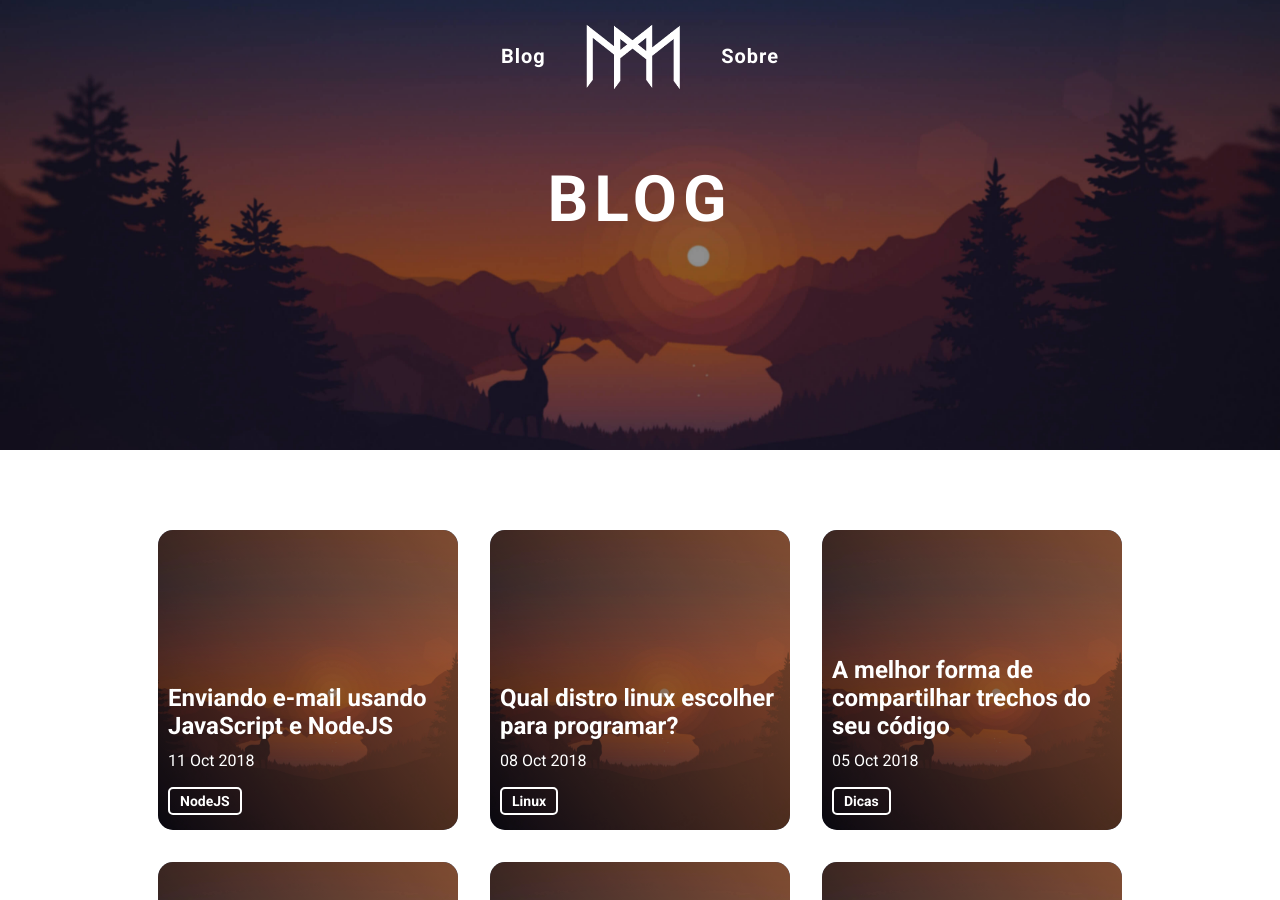
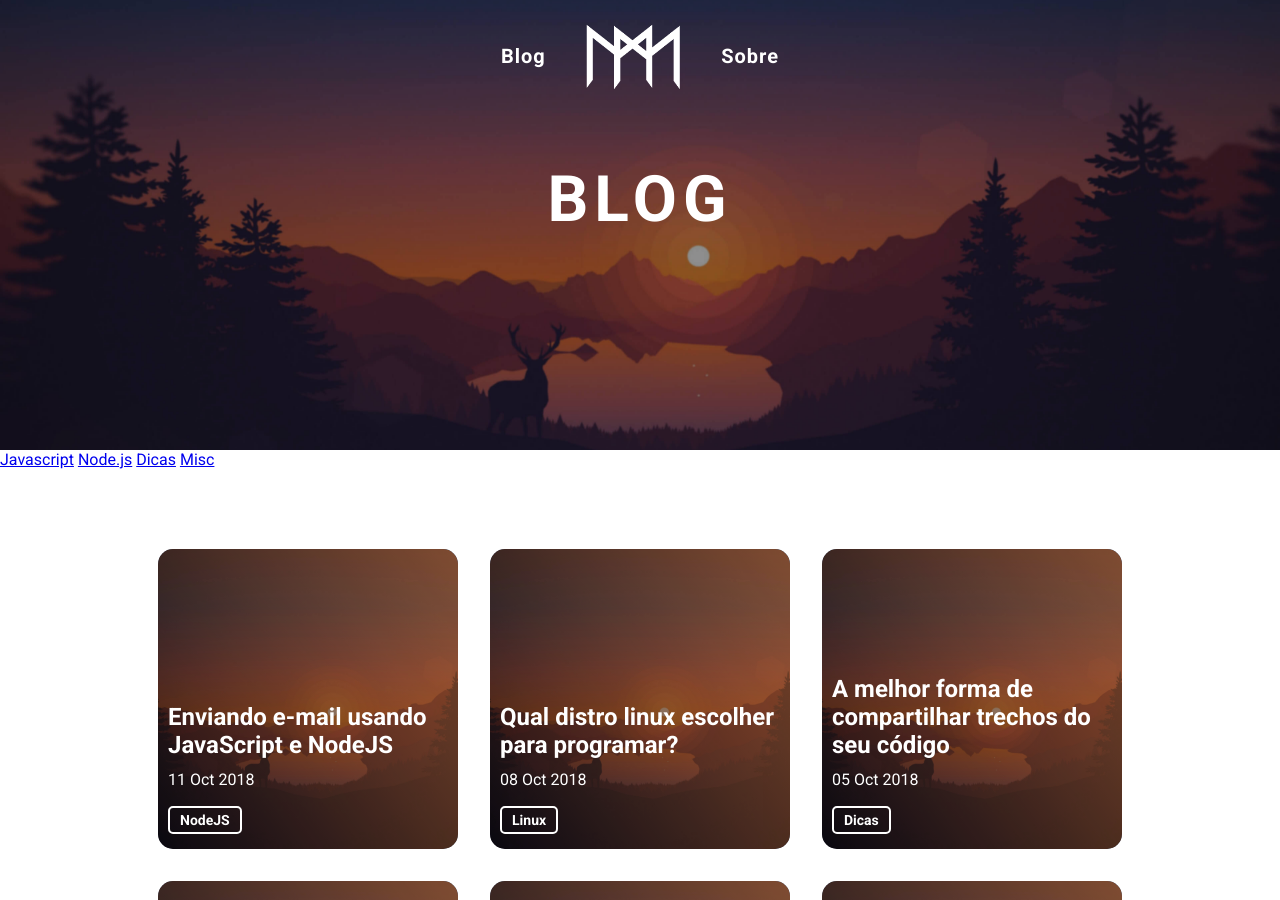
Before and after one commit to mauriciomutte/old-mauriciomutte.github.io, a Jekyll site: the page built from blog.html, in a window 1280 px wide and 900 px high. Built offline with Jekyll 4.4.1, drawn with Linux system fonts in a browser that asks for light colours.

Commit message:
Add caregories section in blog page

```diff
--- a/blog.html
+++ b/blog.html
@@ -3,6 +3,12 @@ layout: page
 title: Blog
 ---
 
+<section class="categories">
+  <a href="#" class="categories__item">Javascript</a>
+  <a href="#" class="categories__item">Node.js</a>
+  <a href="#" class="categories__item">Dicas</a>
+  <a href="#" class="categories__item">Misc</a>
+</section>
 <section class="posts">
   {% for post in site.posts %}
     <div href="{{ post.url }}" class="posts__item" style="background-image: url('/assets/images/bg.jpg')">
```
